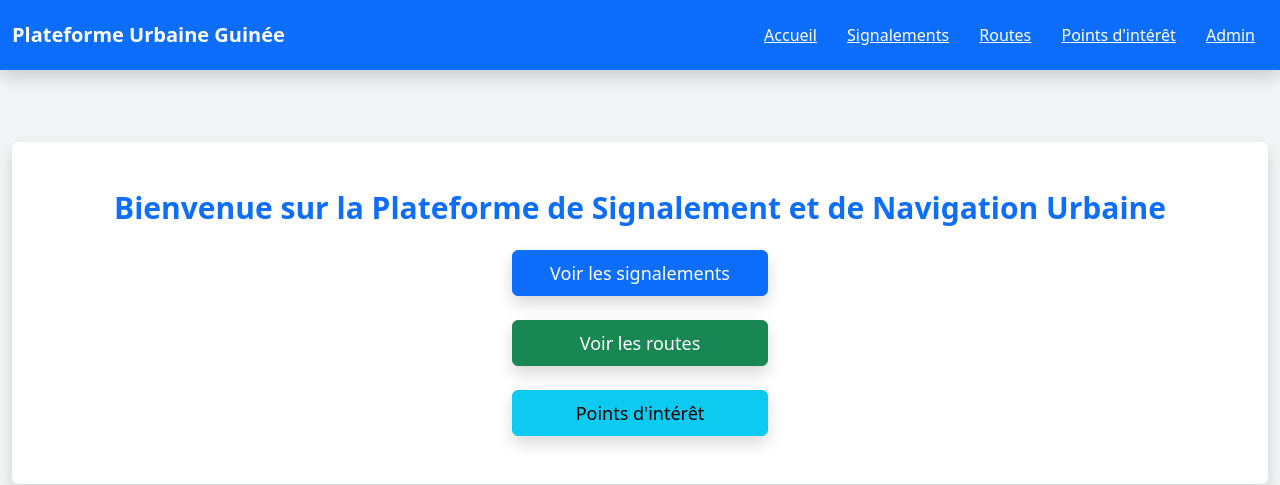
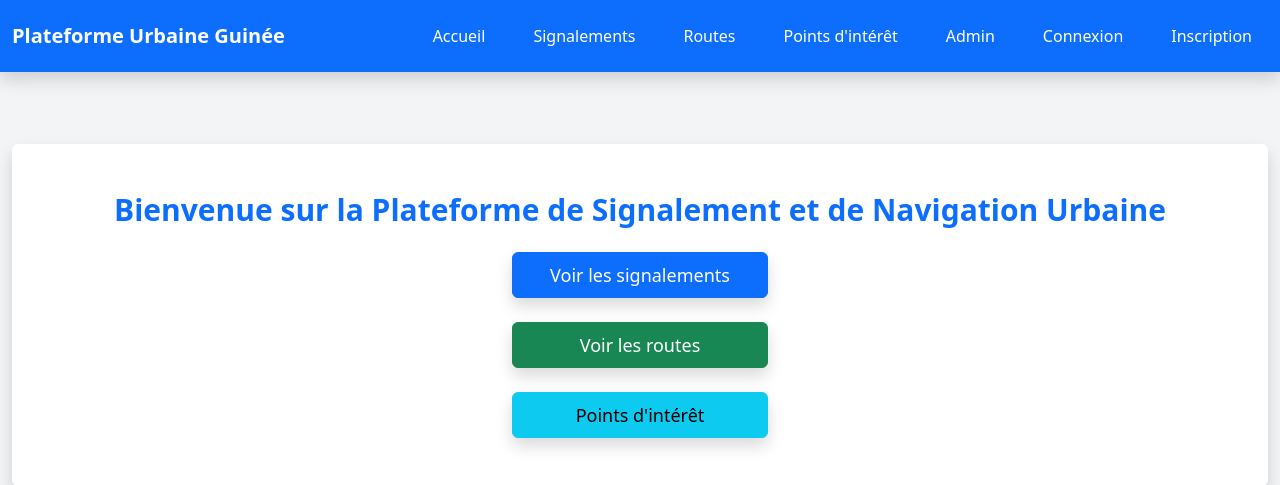
Before and after one commit to Ibrahim-Sempy/Hackathon_Ibrahima, a Django app: page / in a window 1280 px wide. Shown: the top 485 px of the page. Run offline with Django 4.2, Linux system fonts and the light colour scheme; some libraries are stand-ins or nearby versions.

Commit message:
deuxième commit

```diff
--- /dev/null
+++ b/urban-problem-platform/accounts/urls.py
@@ -0,0 +1,6 @@
+from django.urls import path
+from . import views
+
+urlpatterns = [
+    path('signup/', views.signup, name='signup'),
+]
--- a/urban-problem-platform/templates/base.html
+++ b/urban-problem-platform/templates/base.html
@@ -11,12 +11,19 @@
     <header class="bg-primary text-white py-3 shadow mb-4">
         <div class="container d-flex justify-content-between align-items-center">
             <h2 class="m-0 text-xl font-bold">Plateforme Urbaine Guinée</h2>
-            <nav>
-                <a href="{% url 'home' %}" class="btn btn-link text-white">Accueil</a>
-                <a href="{% url 'report_list' %}" class="btn btn-link text-white">Signalements</a>
-                <a href="/navigation/routes/" class="btn btn-link text-white">Routes</a>
-                <a href="/navigation/points-of-interest/" class="btn btn-link text-white">Points d'intérêt</a>
-                <a href="/admin/" class="btn btn-link text-white">Admin</a>
+            <nav class="d-flex gap-3">
+                <a href="{% url 'home' %}" class="no-underline text-white px-3 py-2 rounded hover:bg-blue-700 transition">Accueil</a>
+                <a href="{% url 'report_list' %}" class="no-underline text-white px-3 py-2 rounded hover:bg-blue-600 transition">Signalements</a>
+                <a href="/navigation/routes/" class="no-underline text-white px-3 py-2 rounded hover:bg-green-600 transition">Routes</a>
+                <a href="/navigation/points-of-interest/" class="no-underline text-white px-3 py-2 rounded hover:bg-cyan-600 transition">Points d'intérêt</a>
+                <a href="/admin/" class="no-underline text-white px-3 py-2 rounded hover:bg-gray-700 transition">Admin</a>
+                {% if user.is_authenticated %}
+                    <span class="mx-2">Bonjour, {{ user.username }}</span>
+                    <a href="{% url 'logout' %}" class="no-underline text-white px-3 py-2 rounded hover:bg-red-600 transition">Déconnexion</a>
+                {% else %}
+                    <a href="{% url 'login' %}" class="no-underline text-white px-3 py-2 rounded hover:bg-blue-800 transition">Connexion</a>
+                    <a href="{% url 'signup' %}" class="no-underline text-white px-3 py-2 rounded hover:bg-green-700 transition">Inscription</a>
+                {% endif %}
             </nav>
         </div>
     </header>
--- a/urban-problem-platform/urbanplatform/settings.py
+++ b/urban-problem-platform/urbanplatform/settings.py
@@ -32,6 +32,7 @@ INSTALLED_APPS = [
     'django.contrib.staticfiles',
     'reports',
     'navigation',
+    'accounts',
 ]
 
 MIDDLEWARE = [
--- a/urban-problem-platform/urbanplatform/urls.py
+++ b/urban-problem-platform/urbanplatform/urls.py
@@ -7,4 +7,6 @@ urlpatterns = [
     path('admin/', admin.site.urls),
     path('reports/', include('reports.urls')),
     path('navigation/', include('navigation.urls')),
+    path('accounts/', include('accounts.urls')),
+    path('accounts/', include('django.contrib.auth.urls')),
 ]
```
Also changed, not shown: urban-problem-platform/accounts/forms.py (added, +12 -0 lines), urban-problem-platform/accounts/views.py (added, +14 -0 lines), urban-problem-platform/templates/registration/login.html (added, +12 -0 lines), urban-problem-platform/templates/registration/logout.html (added, +9 -0 lines), urban-problem-platform/db.sqlite3, urban-problem-platform/templates/registration/signup.html (added), 1 other file.
